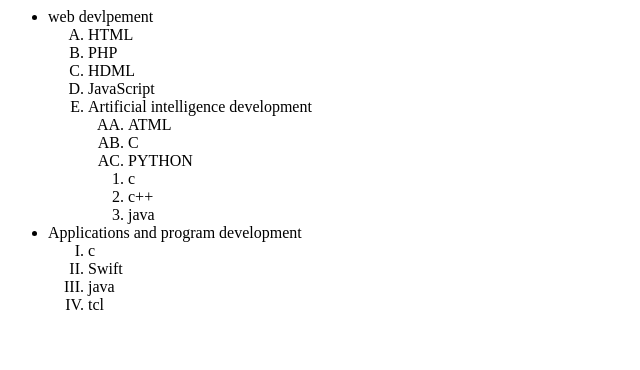
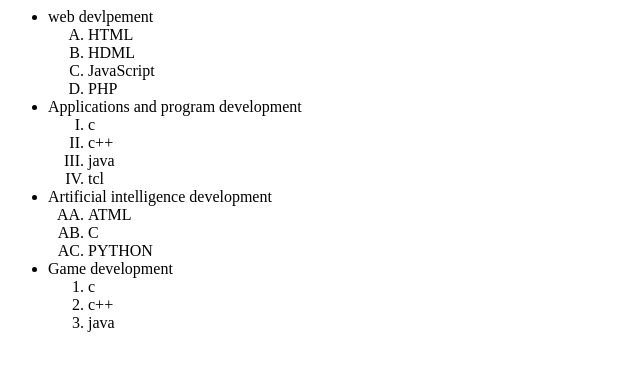
Before and after one commit to Mazenkhalifaa/ECE001, a plain HTML site: page lists.html in a window 1280 px wide. Shown: the whole page, without its empty margins (0-640 px from the left). Drawn offline with Linux system fonts and the light colour scheme.

Commit message:
Update lists.html

```diff
--- a/lists.html
+++ b/lists.html
@@ -3,29 +3,29 @@
 <title >Programing language</title>
 </head>
 <body>
-<ul>
+  <ul>
   <li>web devlpement</li>
   <ol type="A">
   <li <a href="www,google.com"/>HTML</li>
-    <li>PHP</li>
-	<li>HDML</li>
+  <li>HDML</li>
   <li>JavaScript</li>
+  <li>PHP</li></ol>
+  <li>Applications and program development</li>
+  <ol TYPE="I">
+  <li>c</li>
+  <li>c++</li>
+  <li>java</li>
+  <li>tcl</li></ol>
   <li>Artificial intelligence development</li>
   <ol type="A" start="27">
   <li>ATML</li>
   <li>C</li>
   <li>PYTHON</li></ol>
+  <li>Game development</li>
   <ol>
   <li>c</li>
   <li>c++</li>
   <li>java</li></ol>
-  </ol>
-  <li>Applications and program development</li>
-  <ol TYPE="I">
-  <li>c</li>
-  <li>Swift</li>
-  <li>java</li>
-  <li>tcl</li></ol>
   </ul>
 </body>
 
```
